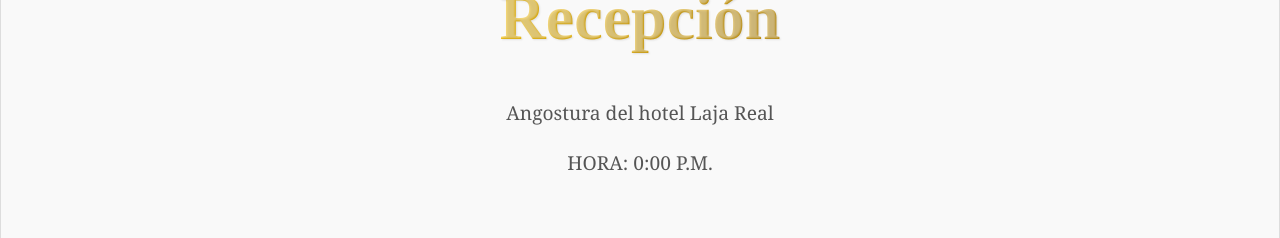
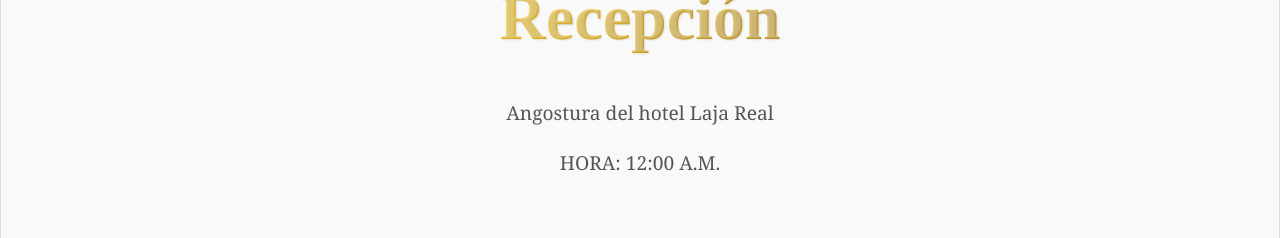
Before and after one commit to Willmouzalli/invitacion_boda, an Angular app: page /invitacion/1/1 in a window 1280 px wide. Shown: the part 2824-3062 px from the top of the page. Built offline with nearby package versions, Linux system fonts and the light colour scheme.

Commit message:
arreglando fecha

```diff
--- a/src/app/invitacion/invitacion.component.html
+++ b/src/app/invitacion/invitacion.component.html
@@ -38,7 +38,7 @@
 
   <h1 class="dorado_brillante">Recepción</h1>
   <p>Angostura del hotel Laja Real</p>
-  <p>HORA: 0:00 P.M.</p>
+  <p>HORA: 12:00 A.M.</p>
 </div>
 
 <div class="promesa">
```
